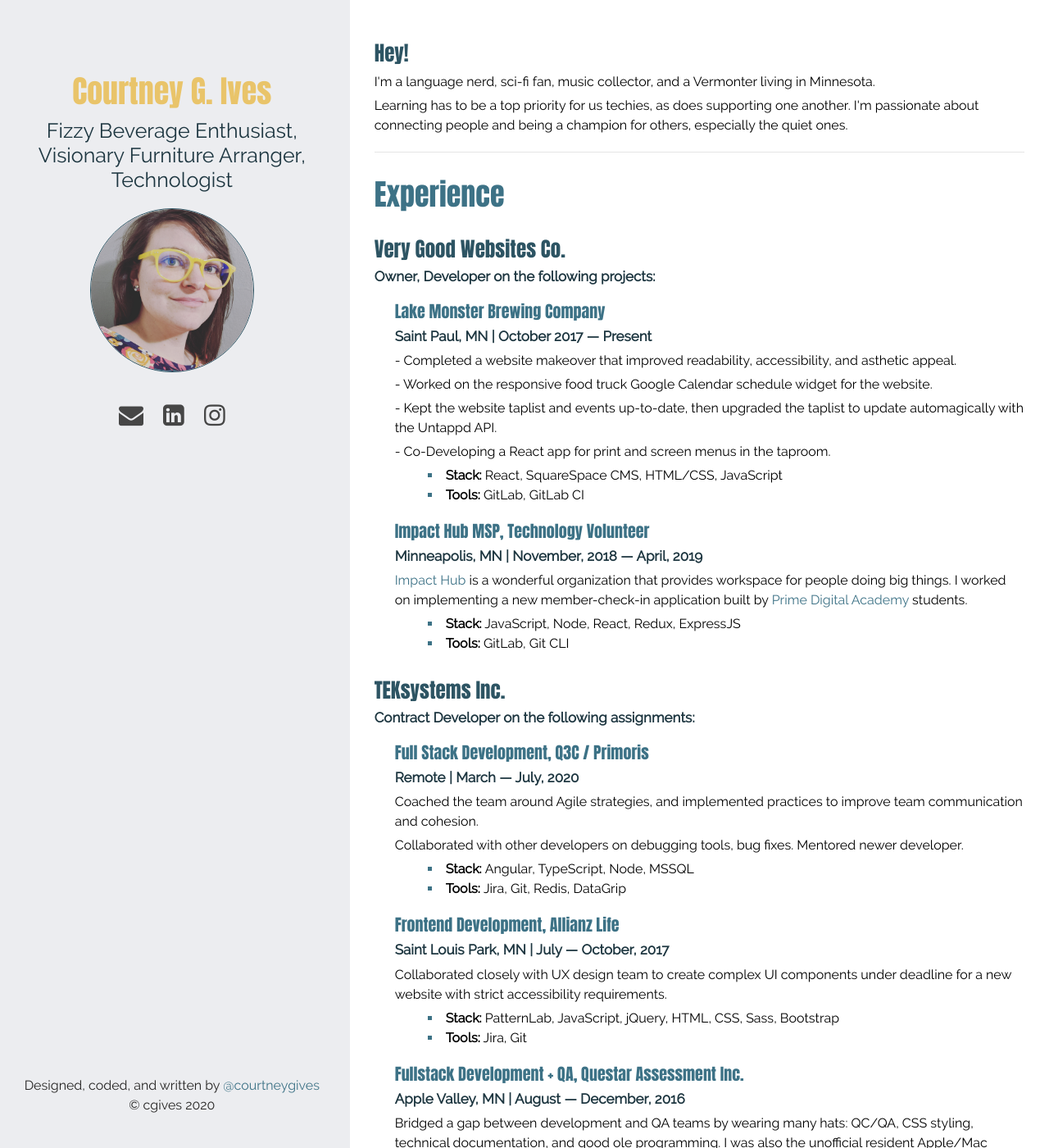
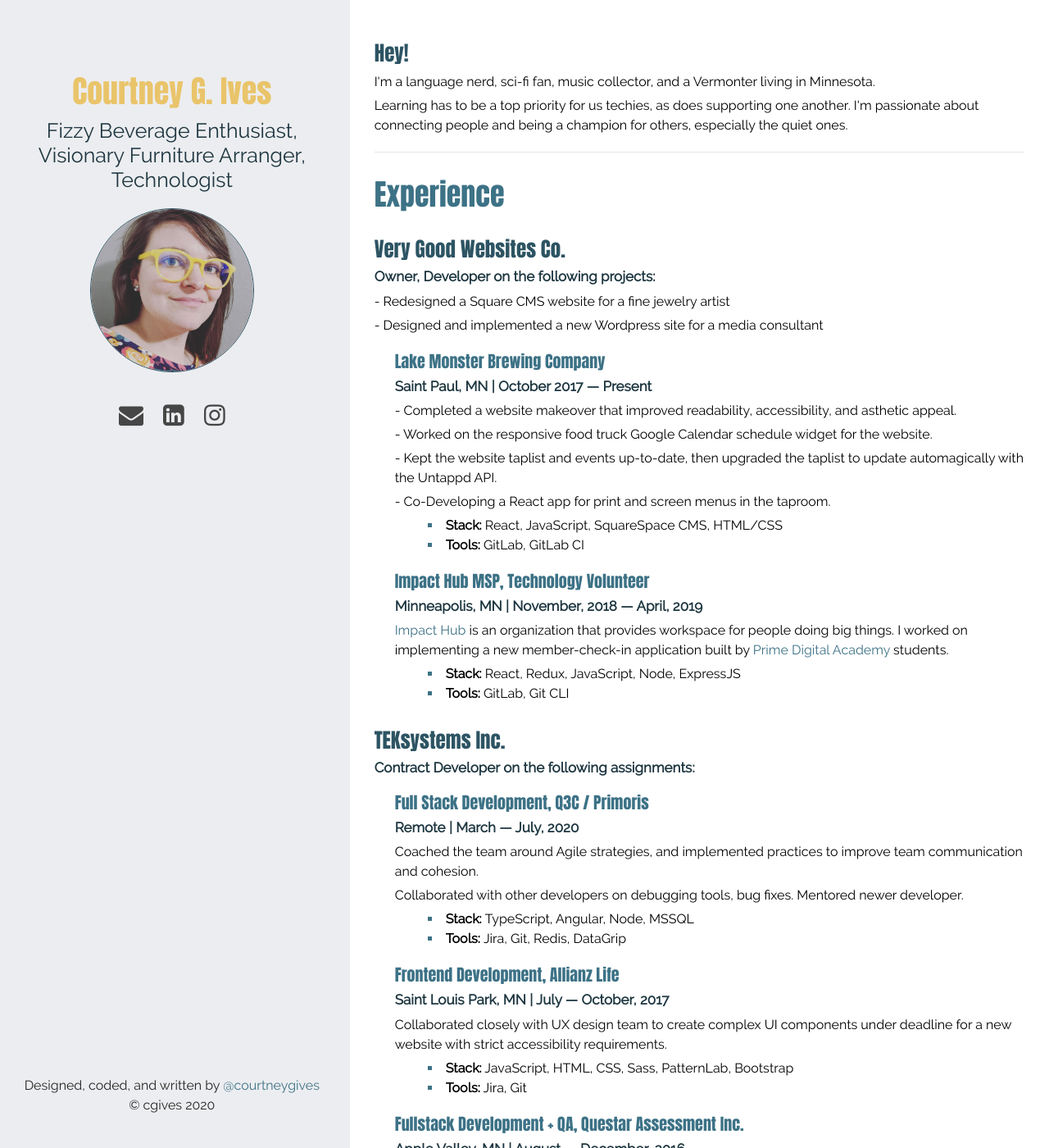
Before and after one commit to courtneygives/courtneygives.github.io, a Jekyll site: the page built from index.html, in a window 1280 px wide and 1400 px high. Shown: the whole window at 82% size. Built offline with Jekyll 4.4.1, drawn with Linux system fonts in a browser that asks for light colours; nearby versions of some CDN libraries; some of the changed text lies outside the part shown.

Commit message:
re-order some technologies

```diff
--- a/_sass/_typography.scss
+++ b/_sass/_typography.scss
@@ -17,12 +17,6 @@
   font-size: 16px;
   font-family: $font-body;
   margin: 5px 0;
-}
-
-p.list-like {
-  &::before {
-    content: " - ";
-  }
 }
 
 h1 {
--- a/index.html
+++ b/index.html
@@ -15,6 +15,8 @@
       <div>
         <h2 class="agency-section">Very Good Websites Co.</h2>
         <h3>Owner, Developer on the following projects:</h3>
+        <p> - Redesigned a Square CMS website for a fine jewelry artist</p>
+        <p> - Designed and implemented a new Wordpress site for a media consultant</p>
         <div class="agency-roles">
           <h2>Lake Monster Brewing Company</h2>
           <h3>Saint Paul, MN | October 2017 — Present</h3>
@@ -22,16 +24,16 @@
           <p> - Worked on the responsive food truck Google Calendar schedule widget for the website.</p>
           <p> - Kept the website taplist and events up-to-date, then upgraded the taplist to update automagically with the Untappd API.</p>
           <p> - Co-Developing a React app for print and screen menus in the taproom.</p>
-          <li><strong>Stack:</strong> React, SquareSpace CMS, HTML/CSS, JavaScript</li>
+          <li><strong>Stack:</strong> React, JavaScript, SquareSpace CMS, HTML/CSS </li>
           <li><strong>Tools:</strong> GitLab, GitLab CI</li>
+
           <h2>Impact Hub MSP, Technology Volunteer</h2>
           <h3>Minneapolis, MN | November, 2018 — April, 2019 </h3>
           <div>
-            <p><a href="https://www.impacthubmsp.com/">Impact Hub</a> is a wonderful organization that provides workspace for people doing big things. I worked on implementing a new member-check-in application built by <a href="https://primeacademy.io/courses/engineering">Prime Digital Academy</a> students.</p>
-            <li><strong>Stack:</strong> JavaScript, Node, React, Redux, ExpressJS</li>
+            <p><a href="https://www.impacthubmsp.com/">Impact Hub</a> is an organization that provides workspace for people doing big things. I worked on implementing a new member-check-in application built by <a href="https://primeacademy.io/courses/engineering">Prime Digital Academy</a> students.</p>
+            <li><strong>Stack:</strong> React, Redux, JavaScript, Node, ExpressJS</li>
             <li><strong>Tools:</strong> GitLab, Git CLI</li>
           </div>
-
         </div>
       </div>
 
@@ -44,19 +46,19 @@
           <h3>Remote | March — July, 2020</h3>
           <p>Coached the team around Agile strategies, and implemented practices to improve team communication and cohesion.</p>
           <p>Collaborated with other developers on debugging tools, bug fixes. Mentored newer developer.</p>
-          <li><strong>Stack: </strong>Angular, TypeScript, Node, MSSQL</li>
+          <li><strong>Stack: </strong>TypeScript, Angular, Node, MSSQL</li>
           <li><strong>Tools: </strong>Jira, Git, Redis, DataGrip</li>
 
           <h2>Frontend Development, Allianz Life</h2>
           <h3>Saint Louis Park, MN | July — October, 2017</h3>
           <p>Collaborated closely with UX design team to create complex UI components under deadline for a new website with strict accessibility requirements.</p>
-          <li><strong>Stack:</strong> PatternLab, JavaScript, jQuery, HTML, CSS, Sass, Bootstrap</li>
+          <li><strong>Stack:</strong> JavaScript, HTML, CSS, Sass, PatternLab, Bootstrap</li>
           <li><strong>Tools:</strong> Jira, Git</li>
 
           <h2>Fullstack Development + QA, Questar Assessment Inc.</h2>
           <h3>Apple Valley, MN | August — December, 2016</h3>
           <p>Bridged a gap between development and QA teams by wearing many hats: QC/QA, CSS styling, technical documentation, and good ole programming. I was also the unofficial resident Apple/Mac expert.</p>
-          <li><strong>Stack:</strong> HTML, XML, CSS, LAMP, JavaScript</li>
+          <li><strong>Stack:</strong> JavaScript, LAMP, CSS, HTML</li>
           <li><strong>Tools:</strong> Agile, Jira, Confluence, Git, Vagrant</li>
         </div>
       </div>
@@ -68,7 +70,7 @@
           <h2>UI Development, CHS Inc.</h2>
           <h3>Inver Grove Heights, MN | April, 2019 — July, 2019</h3>
           <p>Brought UX Designs to life with code, collaborating with the UX team to establish a new company-wide pattern library.</p>
-          <li><strong>Stack:</strong> CSS/Sass, Material Design, Angular, JavaScript</li>
+          <li><strong>Stack:</strong> Angular, JavaScript, CSS/Sass, Material Design</li>
           <li><strong>Tools:</strong> Git, Azure DevOps, Agile, Octopus</li>
         </div>
       </div>
@@ -108,7 +110,7 @@
       <h2>Designer & Social Media Manager, Above the Fold Marketing</h2>
       <h3>Burlington, VT/Remote | 2011 — 2013</h3>
       <div>
-        <p>I worked closely with our clients to capture their brand "voice" and business goals in order to manage social media accounts and improve their websites with graphics and copy.
+        <p>I worked closely with our clients (including an insurance company, a sign maker, and an automotive company) to capture their brand voice and business goals in order to manage social media accounts and improve their websites with graphics and copy.
           <li><strong>Stack:</strong> WordPress, HTML, CSS</li>
           <li><strong>Tools:</strong> TeamWork, Adobe Illustrator, HootSuite</li>
         </div>
```
